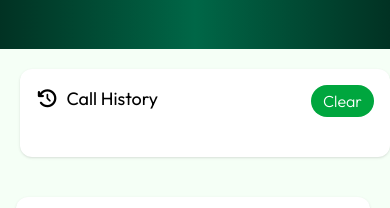
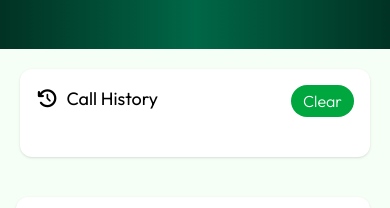
Before and after one commit to sayhan911/Assignment-5, a plain HTML site: page index.html in a window 390 px wide. Shown: the part 321-529 px from the top of the page. Drawn offline with nearby package versions, Linux system fonts and the light colour scheme.

Commit message:
Fixed call history margin & added styles to readme file

```diff
--- a/index.html
+++ b/index.html
@@ -89,7 +89,7 @@
       >
         <!-- call history container -->
         <div
-          class="bg-white shadow rounded-xl m-5 mr-0 lg:m-7 lg:ml-0 p-4 sm:p-6 lg:col-span-1 sm:col-span-1 order-1 sm:order-2 lg:order-2"
+          class="bg-white shadow rounded-xl m-5 sm:ml-0 lg:m-7 lg:ml-0 p-4 sm:p-6 lg:col-span-1 sm:col-span-1 order-1 sm:order-2 lg:order-2"
         >
           <div class="flex justify-between mb-5">
             <div>
```
Also changed, not shown: 1 other file.
